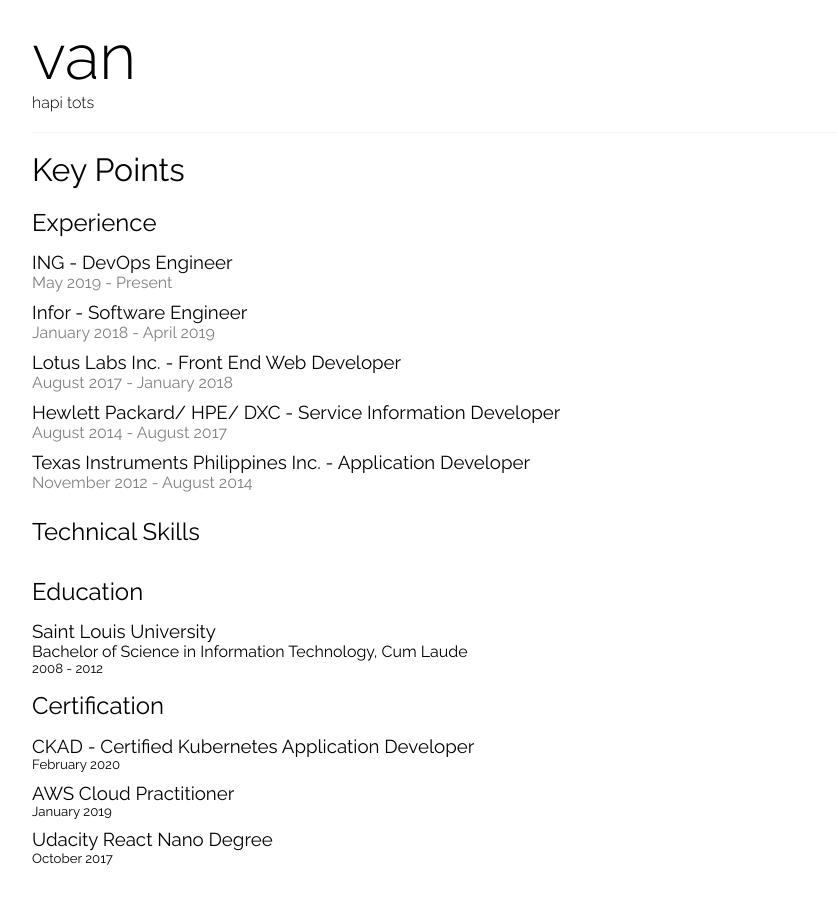
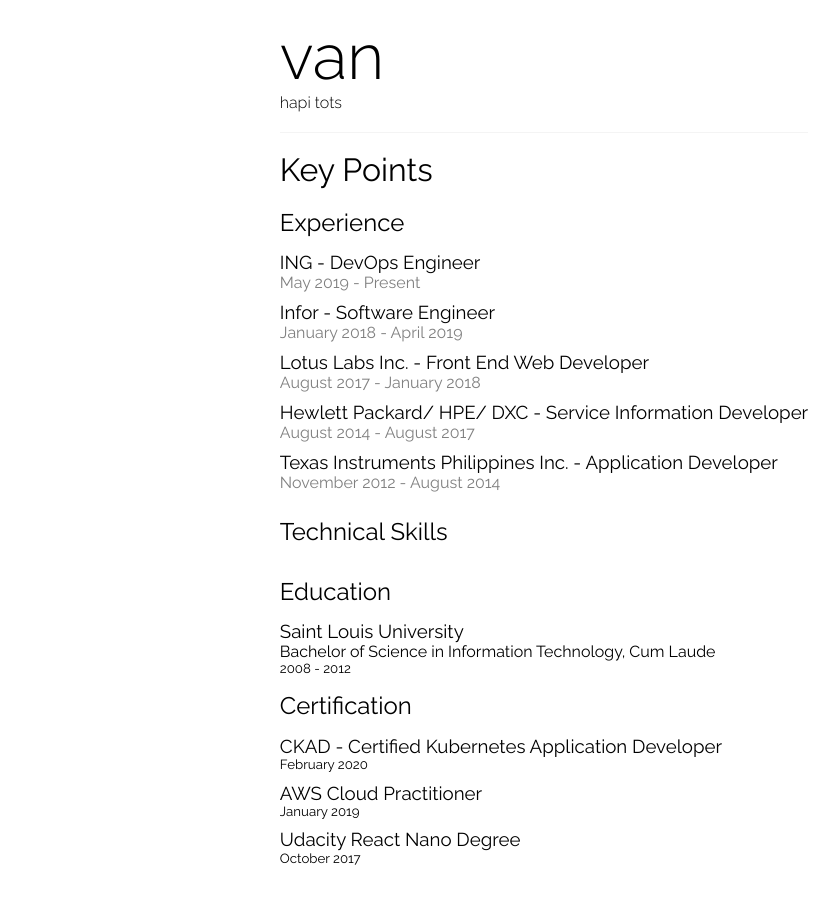
Before and after one commit to vanclp/mysite, a React (Create React App) app: page /resume in a window 1280 px wide. Shown: the top 904 px of the page, without its empty margins (96-933 px from the left). Built offline with nearby package versions, Linux system fonts and the light colour scheme.

Commit message:
update snapadd

```diff
--- a/package.json
+++ b/package.json
@@ -14,13 +14,15 @@
     "react-router-dom": "^4.2.2"
   },
   "devDependencies": {
-    "react-scripts": "4.0.1"
+    "react-scripts": "4.0.1",
+    "react-snap": "^1.23.0"
   },
   "scripts": {
     "start": "react-scripts start",
     "build": "react-scripts build",
     "test": "react-scripts test --env=jsdom",
-    "eject": "react-scripts eject"
+    "eject": "react-scripts eject",
+    "postbuild": "react-snap"
   },
   "browserslist": {
     "production": [
--- a/src/components/NotFound.js
+++ b/src/components/NotFound.js
@@ -12,16 +12,16 @@
   },
   message: {
     display: 'flex',
-    lineHeight: '60px'
   }
 }
 
 const NotFound = () => {
+  document.title = "404"
   return (
     <div style={style.container}>
       <div style={style.message}>
-        <h1 style={{marginRight:'5px'}}>Nothing to see here</h1>
-        <FA name="exclamation" size="4x"/>
+        <h1 style={{marginRight:'5px'}}>404</h1>
+        <FA name="exclamation" size="3x"/>
       </div>
       <Link to="/">Get me outta here</Link>
     </div>
--- a/src/index.css
+++ b/src/index.css
@@ -61,10 +61,11 @@
 .wrapper {
   box-sizing: content-box;
   display: flex;
-  flex-direction: column;
+  /* flex-direction: column; */
   width: 1024px;
   margin: auto;
   padding: 20px;
+  justify-content: center;
 }
 
 .container {
--- a/src/index.js
+++ b/src/index.js
@@ -1,5 +1,5 @@
 import React from 'react'
-import ReactDOM from 'react-dom'
+import { render, hydrate } from 'react-dom'
 import App from './App'
 import registerServiceWorker from './registerServiceWorker'
 import { BrowserRouter } from 'react-router-dom'
@@ -7,10 +7,21 @@
 import 'font-awesome/css/font-awesome.min.css'
 import './index.css'
 
-ReactDOM.render(
-  <BrowserRouter>
-    <App />
-  </BrowserRouter>,
-  document.getElementById('root')
-)
+const rootElement = document.getElementById("root");
+
+function MainApp() {
+  return (
+    <BrowserRouter>
+      <App />
+    </BrowserRouter>
+  )
+}
+
+
+if (rootElement.hasChildNodes()) {
+  hydrate(<MainApp />, rootElement);
+} else {
+  render(<MainApp />, rootElement);
+}
+
 registerServiceWorker()
```
Also changed, not shown: 2 other files (tests, documents, lock files or other folders).
